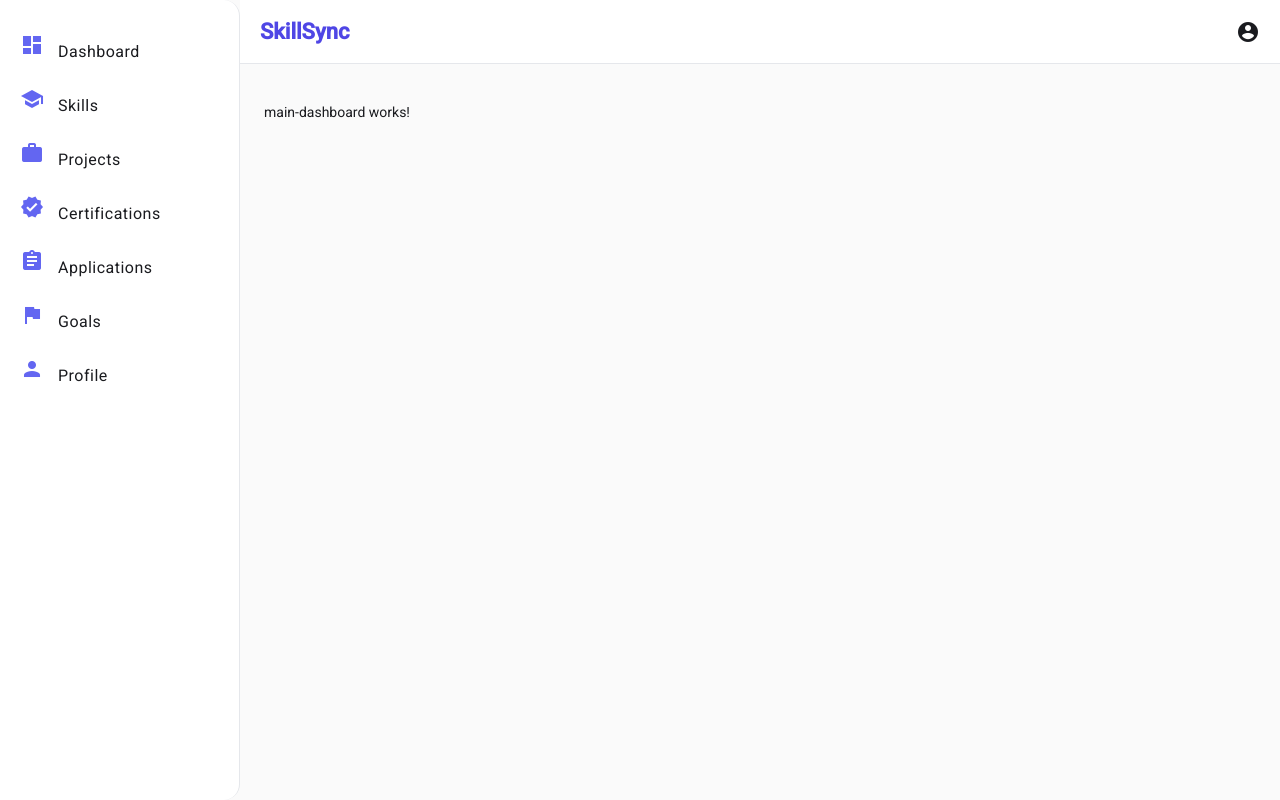
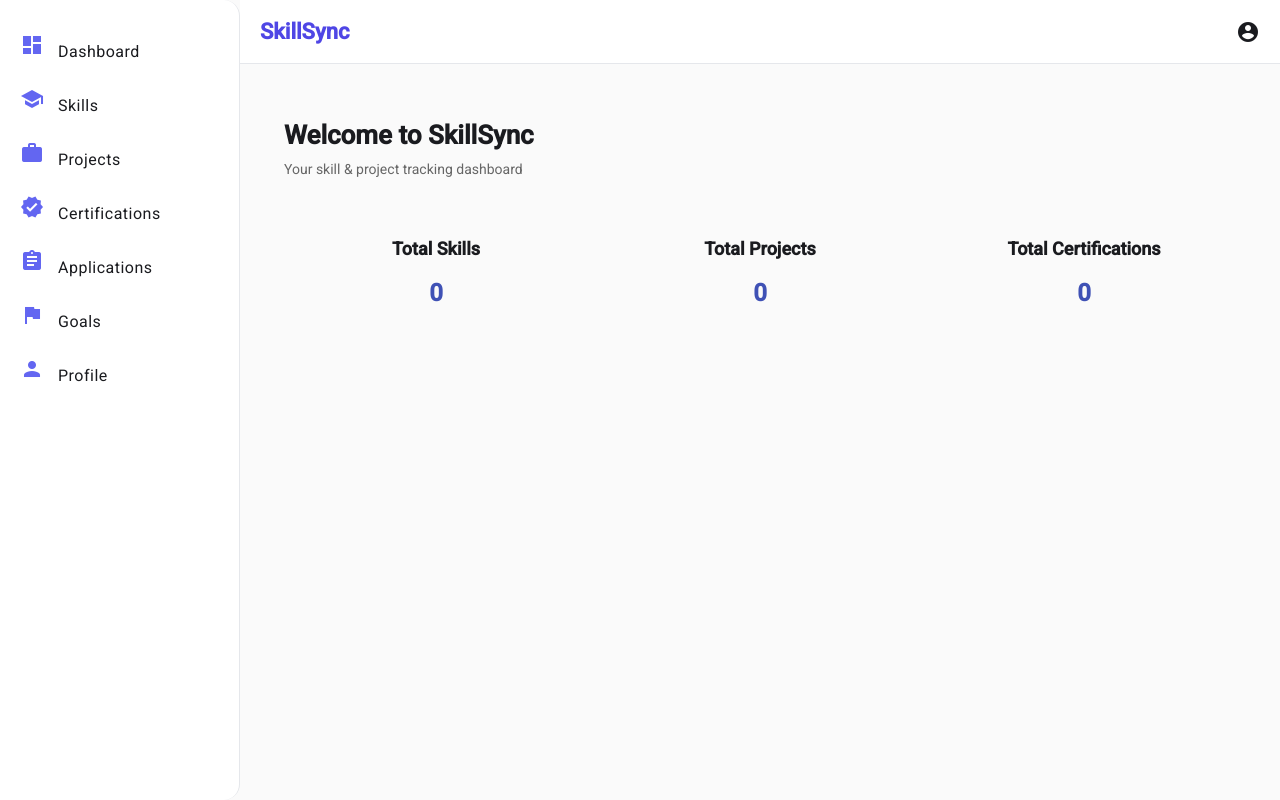
Before and after one commit to nikitajaiswal13/SkillSync, an Angular app: page /dashboard in a window 1280 px wide. Built offline with nearby package versions, Linux system fonts and the light colour scheme.

Commit message:
Skills Done

```diff
--- a/package.json
+++ b/package.json
@@ -31,6 +31,8 @@
     "@angular/material": "^21.0.3",
     "@angular/platform-browser": "^21.0.0",
     "@angular/router": "^21.0.0",
+    "chart.js": "^3.9.1",
+    "ng2-charts": "^4.1.1",
     "rxjs": "~7.8.0",
     "tslib": "^2.3.0"
   },
--- a/src/app/app-routing-module.ts
+++ b/src/app/app-routing-module.ts
@@ -3,7 +3,7 @@ import { RouterModule, Routes } from '@angular/router';
 
 const routes: Routes = [
    { path: 'dashboard', loadChildren: () => import('./modules/dashboard/dashboard-routing-module').then(m => m.DashboardRoutingModule) },
-  { path: 'skills', loadChildren: () => import('./modules/skills/skills-routing-module').then(m => m.SkillsRoutingModule) },
+  { path: 'skills', loadChildren: () => import('./modules/skills/skills-routing.module').then(m => m.SkillsRoutingModule) },
   { path: 'projects', loadChildren: () => import('./modules/projects/projects-routing-module').then(m => m.ProjectsRoutingModule) },
   { path: 'certifications', loadChildren: () => import('./modules/certifications/certifications-routing-module').then(m => m.CertificationsRoutingModule) },
   { path: 'goals', loadChildren: () => import('./modules/goals/goals-routing-module').then(m => m.GoalsRoutingModule) },
--- a/src/app/modules/dashboard/pages/main-dashboard/main-dashboard.css
+++ b/src/app/modules/dashboard/pages/main-dashboard/main-dashboard.css
@@ -0,0 +1,70 @@
+.dashboard-container {
+  padding: 20px;
+}
+
+h1 {
+  font-size: 26px;
+  margin-bottom: 5px;
+}
+
+.subtitle {
+  color: #666;
+  margin-bottom: 25px;
+}
+
+.card-grid {
+  display: grid;
+  grid-template-columns: repeat(auto-fit, minmax(220px, 1fr));
+  gap: 20px;
+}
+
+.dash-card {
+  padding: 20px;
+  text-align: center;
+}
+
+.dash-card h2 {
+  font-size: 18px;
+  margin-bottom: 8px;
+}
+
+.dash-card p {
+  font-size: 24px;
+  font-weight: bold;
+  color: #3f51b5;
+}
+
+/* .dashboard-container {
+  padding: 20px;
+}
+
+.card-grid {
+  display: grid;
+  grid-template-columns: repeat(auto-fit, minmax(220px, 1fr));
+  gap: 20px;
+  margin-bottom: 30px;
+}
+
+.summary-card {
+  text-align: center;
+  padding: 20px;
+}
+
+.summary-card mat-icon {
+  font-size: 40px;
+  color: #3f51b5;
+}
+
+.summary-card h2 {
+  margin: 10px 0;
+}
+
+.charts-row {
+  display: grid;
+  grid-template-columns: repeat(auto-fit, minmax(350px, 1fr));
+  gap: 20px;
+}
+
+.chart-card {
+  padding: 20px;
+} */
--- a/src/app/modules/dashboard/pages/main-dashboard/main-dashboard.html
+++ b/src/app/modules/dashboard/pages/main-dashboard/main-dashboard.html
@@ -1 +1,79 @@
-<p>main-dashboard works!</p>
+<div class="dashboard-container">
+
+  <h1>Welcome to SkillSync</h1>
+  <p class="subtitle">Your skill & project tracking dashboard</p>
+
+  <div class="card-grid">
+
+    <mat-card class="dash-card">
+      <h2>Total Skills</h2>
+      <p>{{ totalSkills }}</p>
+    </mat-card>
+
+    <mat-card class="dash-card">
+      <h2>Total Projects</h2>
+      <p>{{ totalProjects }}</p>
+    </mat-card>
+
+    <mat-card class="dash-card">
+      <h2>Total Certifications</h2>
+      <p>{{ totalCertifications }}</p>
+    </mat-card>
+
+  </div>
+
+</div>
+
+<!-- <div class="dashboard-container">
+
+  Summary Cards
+  <div class="card-grid">
+
+    <mat-card class="summary-card">
+      <mat-icon>school</mat-icon>
+      <h2>Skills</h2>
+      <p>{{ totalSkills }}</p>
+    </mat-card>
+
+    <mat-card class="summary-card">
+      <mat-icon>work</mat-icon>
+      <h2>Projects</h2>
+      <p>{{ totalProjects }}</p>
+    </mat-card>
+
+    <mat-card class="summary-card">
+      <mat-icon>verified</mat-icon>
+      <h2>Certifications</h2>
+      <p>{{ totalCertifications }}</p>
+    </mat-card>
+
+    <mat-card class="summary-card">
+      <mat-icon>flag</mat-icon>
+      <h2>Goals</h2>
+      <p>{{ goalsProgress }}%</p>
+    </mat-card>
+
+  </div>
+
+  Charts Section
+  <div class="charts-row">
+
+    <mat-card class="chart-card">
+      <h3>Skills Distribution</h3>
+      <canvas baseChart
+        [data]="skillsChartData"
+        [type]="'doughnut'">
+      </canvas>
+    </mat-card>
+
+    <mat-card class="chart-card">
+      <h3>Weekly Goals Progress</h3>
+      <canvas baseChart
+        [data]="goalsChartData"
+        [type]="'bar'">
+      </canvas>
+    </mat-card>
+
+  </div>
+
+</div> -->
--- a/src/app/modules/dashboard/pages/main-dashboard/main-dashboard.ts
+++ b/src/app/modules/dashboard/pages/main-dashboard/main-dashboard.ts
@@ -7,5 +7,35 @@ import { Component } from '@angular/core';
   styleUrl: './main-dashboard.css',
 })
 export class MainDashboard {
+  totalSkills = 0;
+totalProjects = 0;
+totalCertifications = 0;
+
+//   totalSkills = 5;
+// totalProjects = 3;
+// totalCertifications = 4;
+// goalsProgress = 60;
+
+// Doughnut Chart
+// skillsChartData = {
+//   labels: ['Frontend', 'Backend', 'DB', 'Other'],
+//   datasets: [
+//     {
+//       data: [40, 20, 25, 15]
+//     }
+//   ]
+// };
+
+// Bar Chart
+// goalsChartData = {
+//   labels: ['Mon', 'Tue', 'Wed', 'Thu', 'Fri', 'Sat', 'Sun'],
+//   datasets: [
+//     {
+//       label: 'Goals Completed',
+//       data: [2, 3, 1, 4, 2, 3, 5]
+//     }
+//   ]
+// };
+
 
 }
--- a/src/app/modules/skills/pages/skills-page/skills-page.css
+++ b/src/app/modules/skills/pages/skills-page/skills-page.css
@@ -0,0 +1,46 @@
+.skills-container {
+  padding: 20px;
+}
+
+.header {
+  display: flex;
+  justify-content: space-between;
+  align-items: center;
+  margin-bottom: 20px;
+}
+
+.add-box {
+  display: flex;
+  gap: 10px;
+  margin-bottom: 20px;
+}
+
+.add-box input {
+  flex: 1;
+  padding: 10px;
+  border-radius: 6px;
+  border: 1px solid #ccc;
+}
+
+.skills-grid {
+  display: grid;
+  grid-template-columns: repeat(auto-fit, minmax(220px, 1fr));
+  gap: 16px;
+}
+
+.skill-card {
+  padding: 16px;
+  border-radius: 10px;
+}
+
+.card-header {
+  display: flex;
+  justify-content: space-between;
+  align-items: center;
+}
+
+.skill-subtitle {
+  color: #666;
+  font-size: 13px;
+  margin-top: 4px;
+}
--- a/src/app/modules/skills/pages/skills-page/skills-page.html
+++ b/src/app/modules/skills/pages/skills-page/skills-page.html
@@ -1 +1,27 @@
-<p>skills-page works!</p>
+<div class="skills-container">
+
+  <div class="header">
+    <h1>My Skills</h1>
+    <button mat-raised-button color="primary" (click)="toggleAdd()">Add Skill</button>
+  </div>
+
+  <!-- Add Skill Box (toggle, not always visible) -->
+  <div class="add-box" *ngIf="showAdd">
+    <input placeholder="Skill name" [(ngModel)]="newSkill">
+    <button mat-raised-button color="primary" (click)="addSkill()">Save</button>
+  </div>
+
+  <!-- Skills Grid -->
+  <div class="skills-grid">
+    <mat-card class="skill-card" *ngFor="let skill of skills; let i = index">
+      <div class="card-header">
+        <h3>{{ skill }}</h3>
+        <button mat-icon-button color="warn" (click)="deleteSkill(i)">
+          <mat-icon>delete</mat-icon>
+        </button>
+      </div>
+      <p class="skill-subtitle">General Skill</p>
+    </mat-card>
+  </div>
+
+</div>
--- a/src/app/modules/skills/pages/skills-page/skills-page.ts
+++ b/src/app/modules/skills/pages/skills-page/skills-page.ts
@@ -7,5 +7,23 @@ import { Component } from '@angular/core';
   styleUrl: './skills-page.css',
 })
 export class SkillsPage {
+  showAdd = false;
+  newSkill = '';
+  skills: string[] = [];
+
+  toggleAdd() {
+    this.showAdd = !this.showAdd;
+  }
+
+  addSkill() {
+    if (!this.newSkill.trim()) return;
+    this.skills.push(this.newSkill.trim());
+    this.newSkill = '';
+    this.showAdd = false;
+  }
+
+  deleteSkill(i: number) {
+    this.skills.splice(i, 1);
+  }
 
 }
```
Also changed, not shown: src/app/modules/dashboard/dashboard-module.ts (+34 -1 lines), src/app/modules/skills/skills-module.ts (+10 -2 lines), src/app/modules/skills/skills-routing.module.ts (renamed from src/app/modules/skills/skills-routing-module.ts), 1 other file (tests, documents, lock files or other folders).
